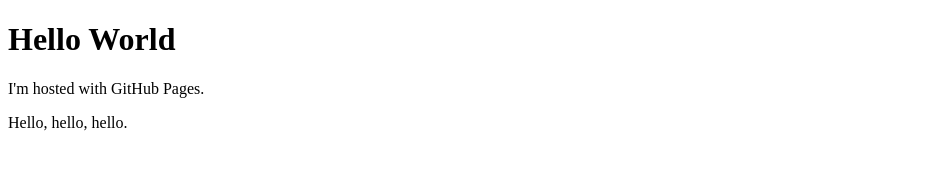
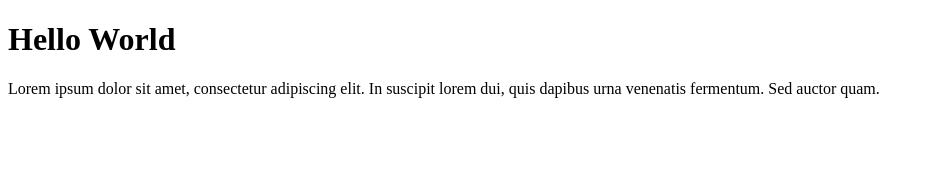
Before and after one commit to wpnicholson/wpnicholson.github.io, a plain HTML site: page index.html in a window 1280 px wide. Shown: the whole page, without its empty margins (0-934 px from the left). Drawn offline with Linux system fonts and the light colour scheme.

Commit message:
No longer references GitHub

```diff
--- a/index.html
+++ b/index.html
@@ -2,7 +2,6 @@
 <html>
     <body>
     <h1>Hello World</h1>
-    <p>I'm hosted with GitHub Pages.</p>
-    <p>Hello, hello, hello.</p>
+    <p>Lorem ipsum dolor sit amet, consectetur adipiscing elit. In suscipit lorem dui, quis dapibus urna venenatis fermentum. Sed auctor quam.</p>
     </body>
 </html>
```
